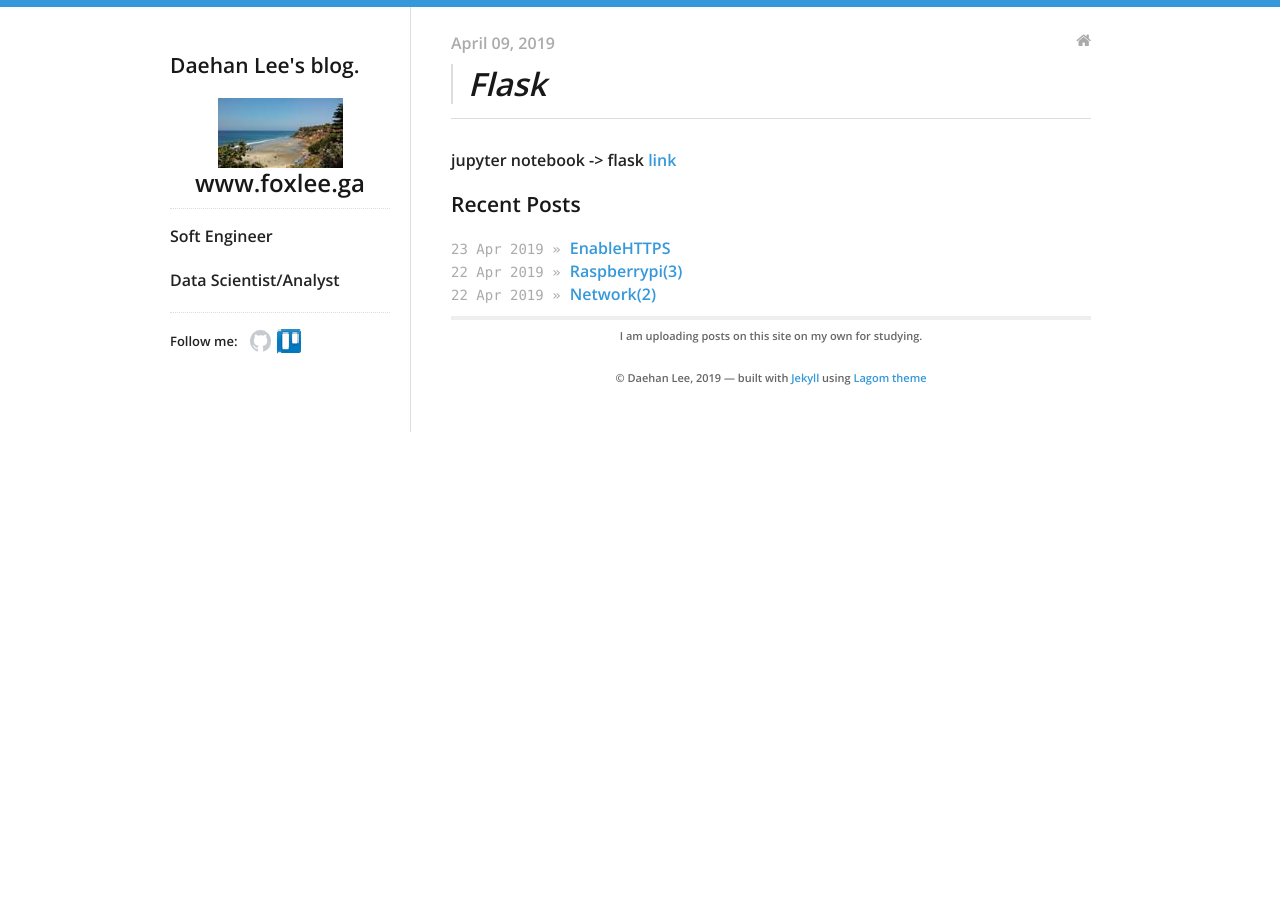
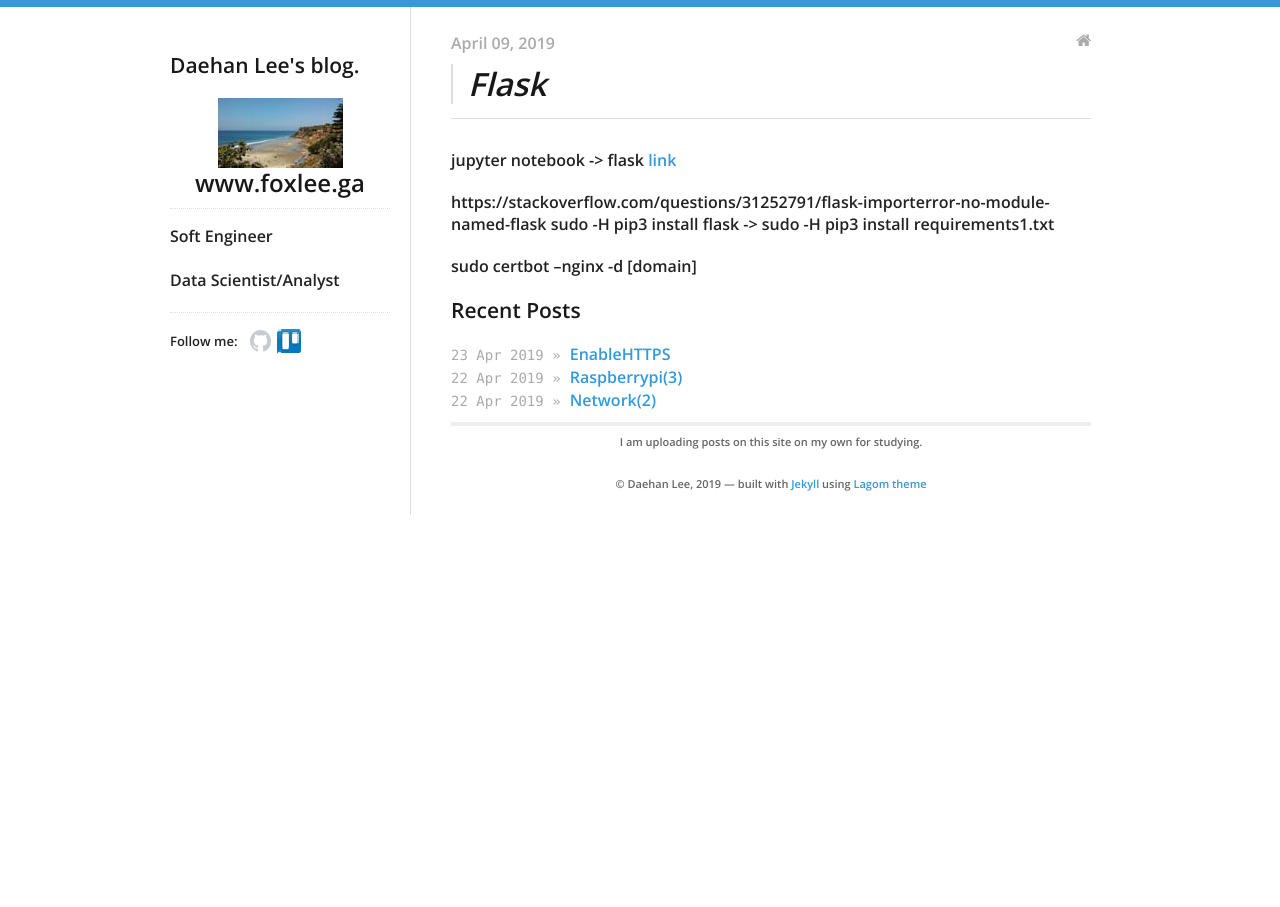
Before and after one commit to daehan0226/Study, a Jekyll site: the page built from _posts/2019-04-09-flask.md, in a window 1280 px wide. Built offline with Jekyll 4.4.1, drawn with Linux system fonts in a browser that asks for light colours.

Commit message:
Update 2019-04-09-flask.md

```diff
--- a/_posts/2019-04-09-flask.md
+++ b/_posts/2019-04-09-flask.md
@@ -12,6 +12,15 @@ jupyter notebook -> flask [link]
 
 
 
+https://stackoverflow.com/questions/31252791/flask-importerror-no-module-named-flask
+sudo -H pip3 install flask
+-> sudo -H pip3 install requirements1.txt
+
+
+sudo certbot --nginx -d [domain]
+
+
+
 
 
 
```
